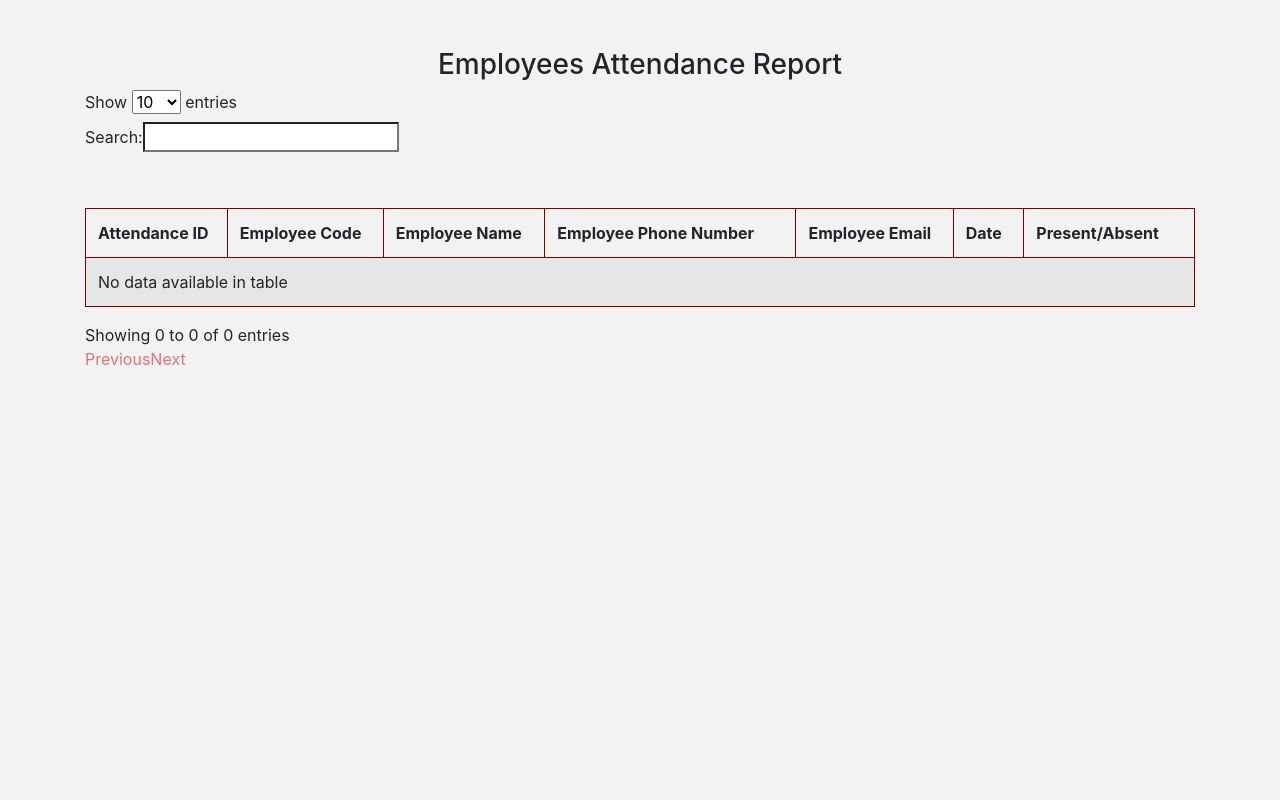
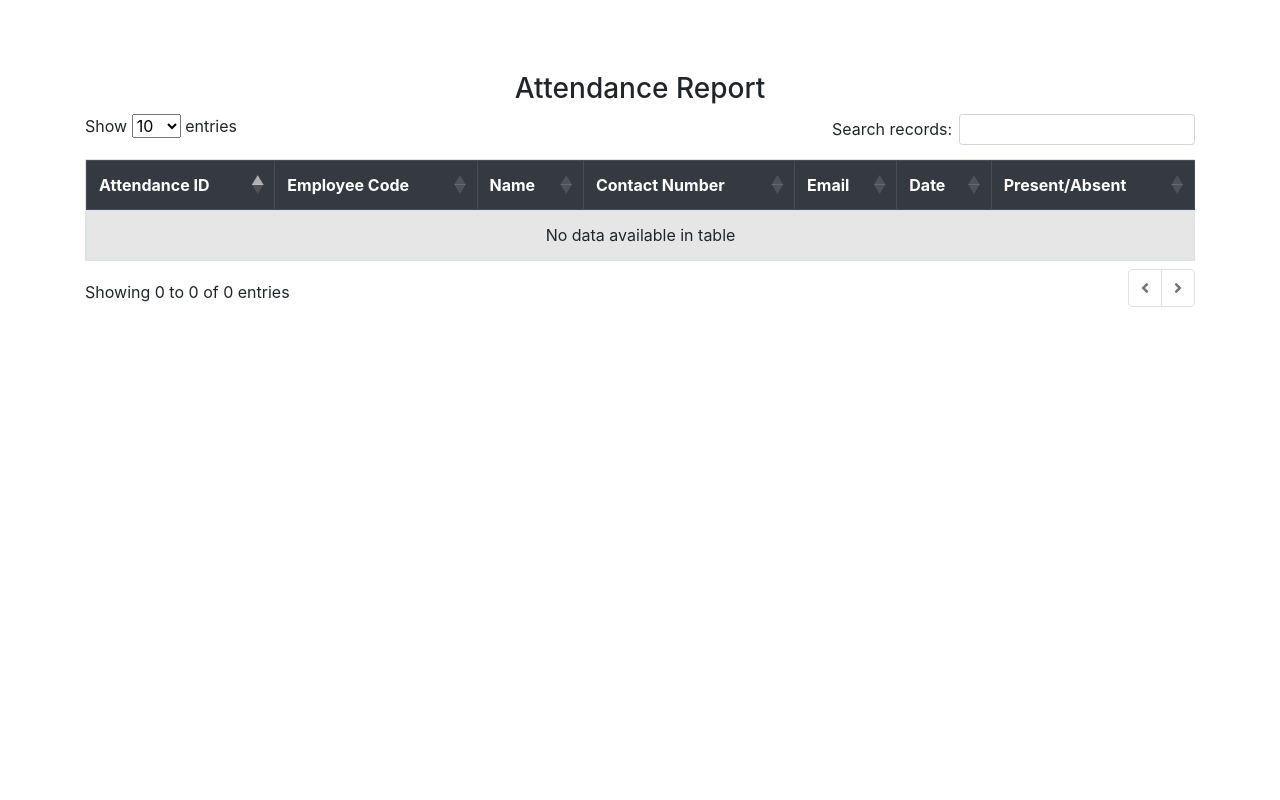
Before and after one commit to chandra-tanikonda/venkata_ase_project, a Django app: page /employee/attendance/details/ in a window 1280 px wide. Run offline with Django 3.2, Linux system fonts and the light colour scheme; a user stored in the database is signed in; data comes from the database, SQL or seed files in the repository; both versions use the stored data as it was after the commit; some libraries are stand-ins or nearby versions.

Commit message:
fix the all issues

```diff
--- a/employee_attendance_system/employee_application/templates/employee_home.html
+++ b/employee_attendance_system/employee_application/templates/employee_home.html
@@ -146,7 +146,7 @@
 
     <!-- Logout -->
     <div class="text-center">
-        <a href="{% url 'emp_logout' %}" class="btn btn-custom btn-lg">Logout</a>
+        <a href="{% url 'emp_logout' %}" class="btn btn-outline-danger">Logout</a>
     </div>
 </div>
 
--- a/employee_attendance_system/employee_application/templates/show_employees_attendance_records.html
+++ b/employee_attendance_system/employee_application/templates/show_employees_attendance_records.html
@@ -4,83 +4,67 @@
     <meta charset="UTF-8">
     <meta name="viewport" content="width=device-width, initial-scale=1.0">
     <title>Employees Attendance Report</title>
-    <link href="https://maxcdn.bootstrapcdn.com/bootstrap/4.5.2/css/bootstrap.min.css" rel="stylesheet">
+    <link rel="stylesheet" href="https://maxcdn.bootstrapcdn.com/bootstrap/4.5.2/css/bootstrap.min.css">
+    <link rel="stylesheet" href="https://cdn.datatables.net/1.13.1/css/dataTables.bootstrap4.min.css">
+    <link rel="stylesheet" href="https://cdnjs.cloudflare.com/ajax/libs/font-awesome/5.15.3/css/all.min.css">
+
     <script src="https://ajax.googleapis.com/ajax/libs/jquery/3.5.1/jquery.min.js"></script>
     <script src="https://maxcdn.bootstrapcdn.com/bootstrap/4.5.2/js/bootstrap.min.js"></script>
     <script src="https://cdn.datatables.net/1.13.1/js/jquery.dataTables.min.js"></script>
+    <script src="https://cdn.datatables.net/1.13.1/js/dataTables.bootstrap4.min.js"></script>
+
     <script>
         $(document).ready(function () {
-            $('#employee_attendance_history').DataTable();
+            $('#employee_attendance_history').DataTable({
+                "pagingType": "simple_numbers", // Simplified pagination style
+                "language": {
+                    "search": "Search records:",  // Custom search placeholder
+                    "paginate": {
+                        "previous": "<i class='fas fa-angle-left'></i>", // Icon for previous
+                        "next": "<i class='fas fa-angle-right'></i>" // Icon for next
+                    }
+                }
+            });
         });
     </script>
-    <style>
-    html, body {
-    height: 100%;
-    margin: 0;
-}
-
-body {
-    display: flex;
-    flex-direction: column;
-}
-
-main {
-    flex: 1;
-}
-        .btn {
-            border-radius: 20px !important;
-            background-color: #e57373 !important;
-            color: white !important;
-        }
-        a {
-            color: #e57373 !important;
-        }
-        th, td {
-            border: 1px solid #800000 !important;
-        }
-        body {
-            background-color: rgb(242, 242, 242) !important;
-        }
-    </style>
 </head>
 <body>
 
 <div class="container mt-5">
     <div class="row">
         <div class="col text-center">
-            <i class="fas fa-donut-large"></i>
-            <h3>Employees Attendance Report</h3>
+            <i class="fas fa-donut-large fa-2x mb-3"></i>
+            <h3>Attendance Report</h3>
         </div>
     </div>
 
-    <table class="table table-striped table-bordered mt-5" id="employee_attendance_history">
-        <thead>
+    <table class="table table-striped table-bordered" id="employee_attendance_history">
+        <thead class="thead-dark">
             <tr>
                 <th>Attendance ID</th>
                 <th>Employee Code</th>
-            <th>Employee Name</th>
-            <th>Employee Phone Number</th>
-            <th>Employee Email</th>
+                <th>Name</th>
+                <th>Contact Number</th>
+                <th>Email</th>
                 <th>Date</th>
                 <th>Present/Absent</th>
-
             </tr>
         </thead>
         <tbody>
             {% for value in values %}
                 <tr>
-                <td>{{value.pk}}</td>
-                <td>{{value.employee.employee_code}}</td>
-                <td>{{value.employee.first_name}}{{value.employee.last_name}}</td>
-                <td>{{value.employee.phone_number}}</td>
-                <td>{{value.employee.email}}</td>
-                <td>{{value.attendance_date}}</td>
-                <td>Present</td>
-                <!-- Continue for other dates similarly... -->
+                    <td>{{ value.pk }}</td>
+                    <td>{{ value.employee.employee_identifier }}</td>
+                    <td>{{ value.employee.first_name }} {{ value.employee.last_name }}</td>
+                    <td>{{ value.employee.contact_number }}</td>
+                    <td>{{ value.employee.email }}</td>
+                    <td>{{ value.attendance_date }}</td>
+                    <td>{{ value.status }}</td>
                 </tr>
             {% endfor %}
         </tbody>
     </table>
 </div>
+
 </body>
 </html>
--- a/employee_attendance_system/employee_application/views.py
+++ b/employee_attendance_system/employee_application/views.py
@@ -152,13 +152,17 @@
         # Calculate total possible working days from date_of_hire to today
         total_days_since_hire = (date.today() - employee.date_of_hire).days
         print("days worked", days_worked)
+        print("total_days_since_hire",total_days_since_hire)
         print()
         # Avoid division by zero for new hires
         if total_days_since_hire > 0:
             # Attendance percentage formula
             attendance_percentage = (days_worked / total_days_since_hire) * 100
         else:
-            attendance_percentage = 0  # Assume 100% if hired today
+            if total_days_since_hire == 0 and days_worked > 0:
+                attendance_percentage = (days_worked / 1) * 100
+            else:
+                attendance_percentage = 0  # Assume 100% if hired today
     else:
         attendance_percentage = 0  # If no hire date is set, assume 0%
     context = {
@@ -215,6 +219,7 @@
         emp.qr_image.save(f"{emp.employee_identifier}.png", File(qr_file), save=True)
 
     emp.qr_code_created = True
+    emp.active_employee = True
     emp.save()
     # Assuming 'get_all_emp_details' is the name of the route to redirect after saving
     return redirect('get_all_emp_details')
```
Also changed, not shown: employee_attendance_system/employee_application/templates/admin_dashboard.html (+20 -17 lines), employee_attendance_system/employee_application/templates/admin_profile.html (+1 -8 lines), employee_attendance_system/employee_application/templates/emp_profile.html (+6 -5 lines), employee_attendance_system/employee_application/templates/show_all_employees_attendance_records.html (+13 -44 lines), employee_attendance_system/db.sqlite3, employee_attendance_system/media/qr/group13_employee4.png (added), employee_attendance_system/media/qr/group13_employee6.png (added), employee_attendance_system/media/qr_images/group13_employee4.png (added), employee_attendance_system/media/qr_images/group13_employee6.png (added). Lines whose indentation alone changed are shown as unchanged.
